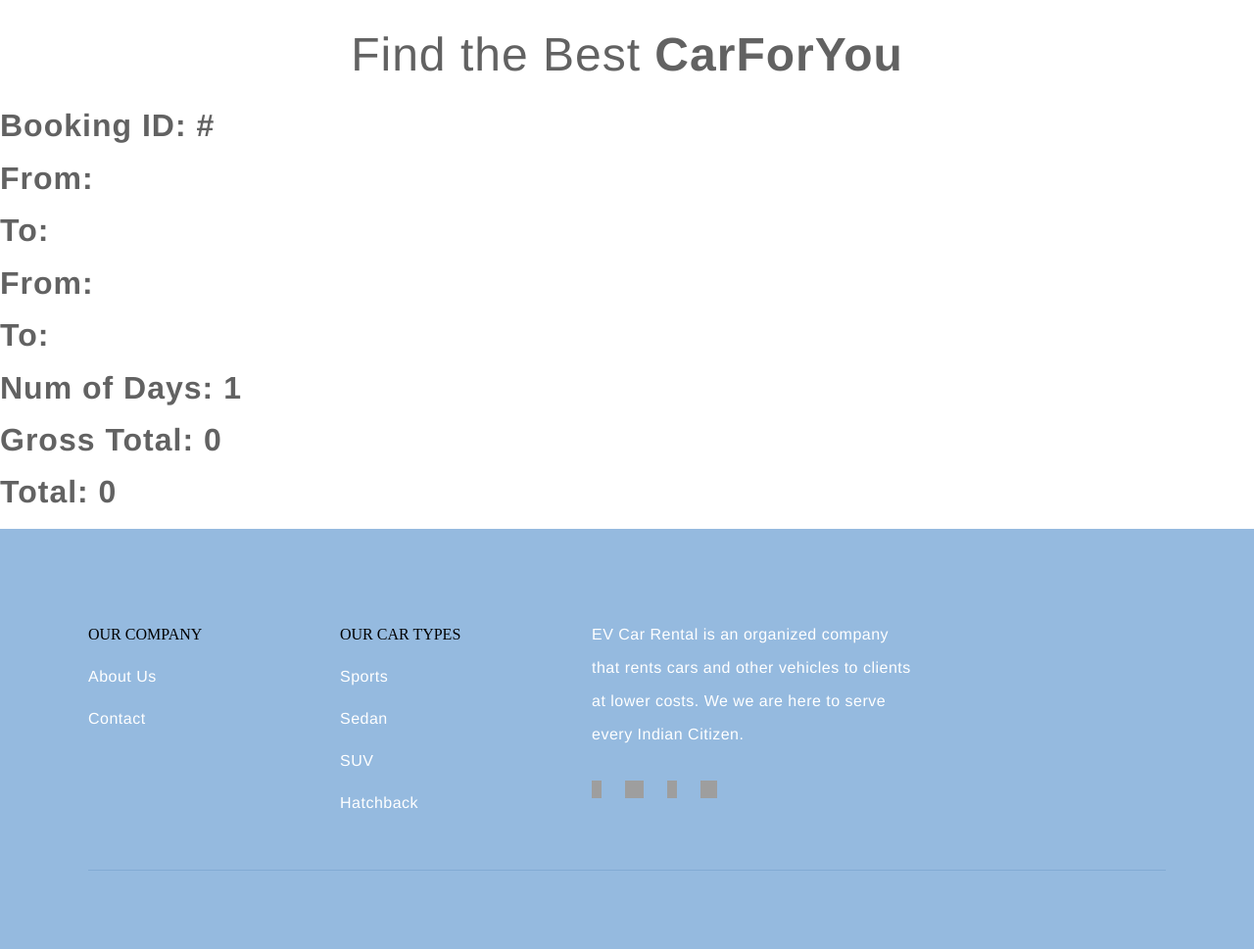
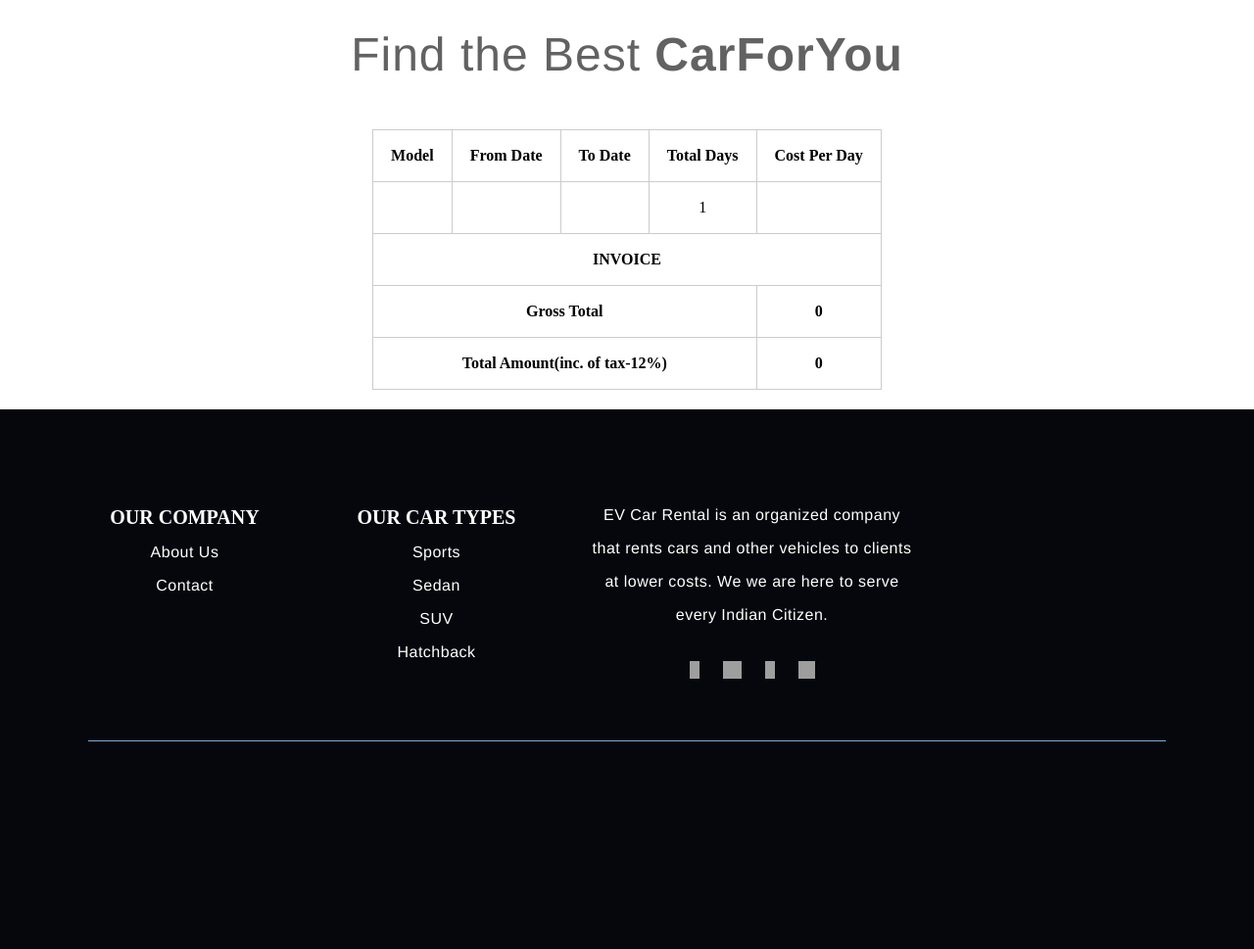
Before and after one commit to adithya5777/EV-Car-Rental, a PHP site: page /bill.php?id=1 in a window 1280 px wide. Shown: the part 100-1069 px from the top of the page at 98% size. After the commit the page ends 857 px from the top, so only its background shows below. Run offline with PHP 8.4, Linux system fonts and the light colour scheme; data comes from the database, SQL or seed files in the repository; data that the repository does not hold is empty; some libraries are stand-ins or nearby versions; some web fonts are replaced; grey boxes are pictures that could not be loaded.

Commit message:
morning 30/12/22

```diff
--- a/ev/bill.php
+++ b/ev/bill.php
@@ -75,7 +75,9 @@
 		<section class="caption">
 			<h1 style="text-align: center; font-size:xxx-large;"><span style="font-weight: 100;">Find the Best </span>CarForYou</h1>
 		</section>
+		<section class="wrapper">
 
+<!--
 			<h1><?php echo $rws['FNAME'] . ' ' . $rws['MNAME'] . ' ' . $rws['LNAME'] ?></h1>
 
 			<h1><?php echo 'Booking ID: #' . $rws2['BOOKING_ID'] ?></h1>
@@ -94,8 +96,50 @@
 
 			<h1><?php echo 'Gross Total: ' . $total ?></h1>
 
-		<h1><?php echo 'Total: ' . $total*1.18 ?></h1>
+			<h1><?php echo 'Total: ' . $total * 1.12 ?></h1> -->
 
+			<div class="cal">
+
+
+				<table class="invc">
+					<tr>
+						<th>Model</th>
+						<th>From Date</th>
+						<th>To Date</th>
+						<th>Total Days</th>
+						<th>Cost Per Day</th>
+						<!-- <th>Gross Total</th> -->
+					</tr>
+					<tr>
+						<td><?php echo $rws1['MODEL_NAME'] ?></td>
+						<td><?php echo '' . $rws2['FROM_DT_TIME'] ?></td>
+						<td><?php echo '' . $rws2['RET_DT_TIME'] ?></td>
+						<td><?php echo '' . $numDays ?></td>
+						<td><?php echo '' . $rws1['COST_PER_DAY'] ?></td>
+						<!-- <td></td> -->
+					</tr>
+					<tr>
+						<th colspan="5" style="text-align:center;"> INVOICE</th>
+						<!-- <th></th> -->
+						<!-- <th><?php echo '' . $total ?></th> -->
+					</tr>
+					<tr>
+						<th colspan="4" style="text-align:center;">Gross Total</th>
+						<!-- <th>Gross Total</th> -->
+						<th><?php echo '' . $total ?></th>
+					</tr>
+					<tr>
+						<th colspan="4" style="text-align:center;">Total Amount(inc. of tax-12%)</th>
+						<!-- <th></th> -->
+						<th><?php echo '' . $total * 1.12 ?></th>
+					</tr>
+					<!-- <tr>
+						<th colspan="4" style="text-align:center;"> Grand Total</th>
+						<th>600</th>
+					</tr> -->
+				</table>
+			</div>
+		</section>
 	</section> <!--  end listing section  -->
 
 
--- a/ev/css/reset.css
+++ b/ev/css/reset.css
@@ -74,6 +74,7 @@
         font-size: 100%;
         vertical-align: baseline;
         background: transparent;
+        text-align: center;
     }
 
     body {
--- a/ev/css/responsive.css
+++ b/ev/css/responsive.css
@@ -513,7 +513,7 @@ header nav .login_btn:hover {
 
 footer {
     padding-top: 100px;
-    background: #95badf;
+    background: #05070d;
 }
 
 footer .footer>ul {
@@ -539,7 +539,8 @@ footer ul li.links>ul>li {
     display: block;
     width: 100%;
     list-style: none;
-    margin-bottom: 27px;
+    margin-bottom: 18px;
+    font-size: 20px;
 }
 
 footer ul li.links>ul>li:last-child {
@@ -553,7 +554,7 @@ footer .footer>ul>li.links li a {
     font-family: "lato-regular", Helvetica, Arial, sans-serif;
     font-size: 16px;
     letter-spacing: .5px;
-    text-align: left;
+    text-align: center;
 }
 
 footer .footer>ul>li.about {
@@ -876,3 +877,18 @@ footer .copyrights a.ph_link {
 .smtdis {
     display: none;
 }
+
+.invc {
+    margin: 20px auto;
+}
+
+.invc tr {
+    text-align: center;
+}
+
+.invc th,
+.invc td {
+    border: 1px solid #cccccc;
+    padding: 15px;
+    padding: 18px;
+}
--- a/ev/footer.php
+++ b/ev/footer.php
@@ -3,27 +3,15 @@
 			<ul>
 				<li class="links">
 					<ul>
-						<li>OUR COMPANY</li>
+						<li style="color: #fff; font-weight: bold;">OUR COMPANY</li>
 						<li><a href="#">About Us</a></li>
-						<!-- <li><a href="#">Terms</a></li>
-						<li><a href="#">Policy</a></li> -->
 						<li><a href="#">Contact</a></li>
 					</ul>
 				</li>
 
-				<!-- <li class="links">
-					<ul>
-						<li>OTHERS</li>
-						<li><a href="#">...</a></li>
-						<li><a href="#">...</a></li>
-						<li><a href="#">...</a></li>
-						<li><a href="#">...</a></li>
-					</ul>
-				</li> -->
-
 				<li class="links">
 					<ul>
-						<li>OUR CAR TYPES</li>
+						<li style="color: #fff; font-weight: bold;">OUR CAR TYPES</li>
 						<li><a href="#">Sports</a></li>
 						<li><a href="#">Sedan</a></li>
 						<li><a href="#">SUV</a></li>
```
Lines whose indentation alone changed are shown as unchanged.
